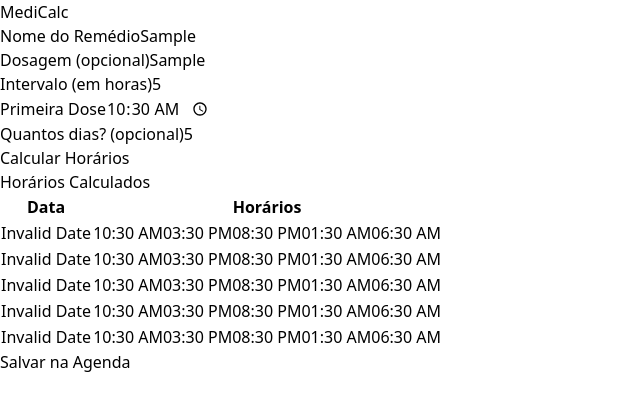
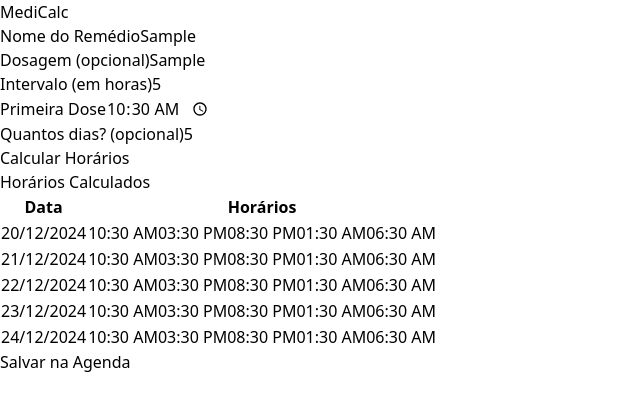
Before and after one commit to devphillipe/medi-calc, a Next.js app: page / in a window 1280 px wide. Both pictures are taken after typing "Sample", "Sample", "5", "10:30", "5" into the empty fields and a click on the button "Calcular Horários". Shown: the top 410 px of the page, without its empty margins (0-640 px from the left). Built offline with nearby package versions, Linux system fonts and the light colour scheme.

Commit message:
Update ScheduleTable.js

```diff
--- a/src/components/ScheduleTable.js
+++ b/src/components/ScheduleTable.js
@@ -1,14 +1,14 @@
-export default function ScheduleTable({ schedule, startDate }) {
+export default function ScheduleTable({ schedule }) {
   if (!schedule || schedule.length === 0) {
     return null;
   }
 
-  const initialDate = new Date(startDate);
+  const currentDate = new Date();
 
   return (
-    <div className="mt-6 p-6 bg-white rounded-lg shadow-md max-w-2xl mx-auto">
-      <h2 className="text-2xl font-semibold mb-4 text-center">Horários Calculados</h2>
-      <table className="table-auto w-full border-collapse border border-gray-300">
+    <div className="mt-6">
+      <h2 className="text-lg font-bold mb-4">Horários Calculados</h2>
+      <table className="table-auto w-full border-collapse border border-gray-200">
         <thead>
           <tr>
             <th className="border border-gray-300 px-4 py-2 bg-gray-100">Data</th>
@@ -17,8 +17,8 @@ export default function ScheduleTable({ schedule, startDate }) {
         </thead>
         <tbody>
           {schedule.map(({ day, times }, index) => {
-            const eventDate = new Date(initialDate);
-            eventDate.setDate(initialDate.getDate() + day);
+            const eventDate = new Date(currentDate);
+            eventDate.setDate(currentDate.getDate() + day);
 
             const formattedDate = eventDate.toLocaleDateString('pt-BR', {
               day: '2-digit',
```
